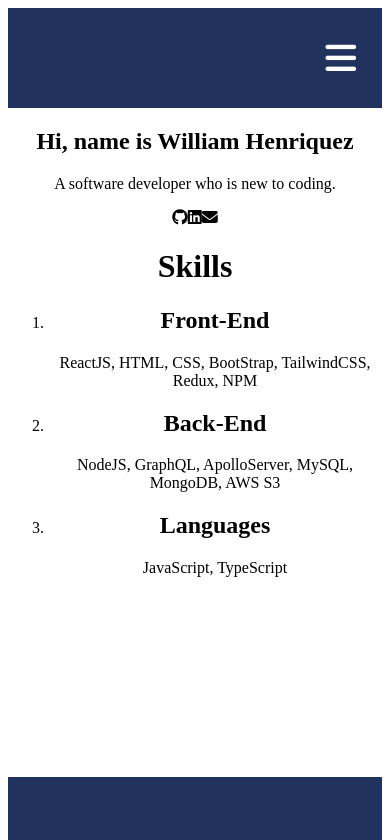
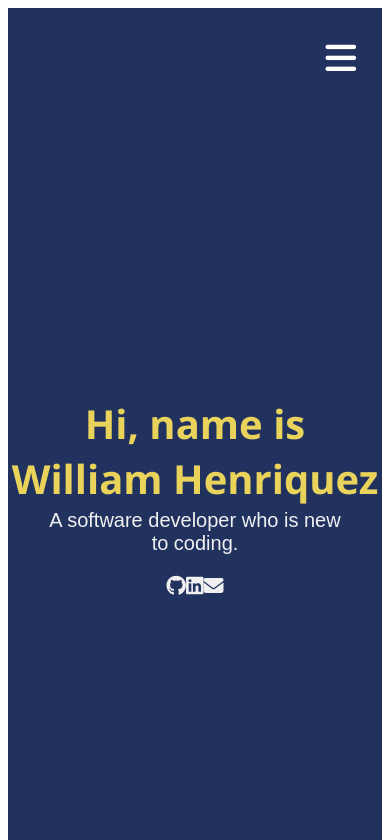
Before and after one commit to LiamZ34/react-portfolio-1, a React (Create React App) app in the folder my-portfolio/: page / in a window 390 px wide. Shown: the top 840 px of the page. Built offline with nearby package versions, Linux system fonts and the light colour scheme.

Commit message:
added classes to the home.css file

```diff
--- a/my-portfolio/src/pages/Home.js
+++ b/my-portfolio/src/pages/Home.js
@@ -1,4 +1,5 @@
 import React from 'react';
+import '../styles/Home.css';
 
 function Home() {
     return (
--- a/my-portfolio/src/styles/Home.css
+++ b/my-portfolio/src/styles/Home.css
@@ -0,0 +1,80 @@
+.home {
+    width: 100%;
+    align-items: center;
+    font-family: "Arial", sans-serif;
+    color: #3e497a;
+  }
+
+  .about {
+    width: 100%;
+    height: calc(100vh - 100px);
+    display: flex;
+    flex-direction: column;
+    justify-content: center;
+    align-items: center;
+    text-align: center;
+    background-color: #21325e;
+    color: #f0f0f0;
+  }
+
+  .about h2 {
+    font-family: "Segoe UI", Tahoma, Geneva, Verdana, sans-serif;
+    font-size: 80px;
+    color: #e9d35b;
+    height: 50px;
+  }
+
+  .about .prompt {
+    width: 40%;
+    font-size: 30px;
+  }
+  .prompt svg {
+    font-size: 60px;
+    margin: 5px;
+    color: white;
+  }
+
+  .skills {
+    font-size: 35px;
+    width: 100%;
+    display: flex;
+    justify-content: center;
+    flex-direction: column;
+    align-items: center;
+  }
+
+  .skills h1 {
+    color: #3e497a;
+  }
+
+  .skills .list {
+    list-style: none;
+    width: 60%;
+  }
+
+  .list span {
+    font-size: 20px;
+  }
+
+  @media only screen and (max-width: 600px) {
+    .about h2 {
+      font-size: 40px;
+    }
+
+    .about .prompt {
+      margin-top: 10px;
+      font-size: 20px;
+      width: 80%;
+    }
+
+    .skills {
+      text-align: center;
+    }
+    .list {
+      padding: 0;
+    }
+
+    .skills h2 {
+      font-size: 30px;
+    }
+  }
```
